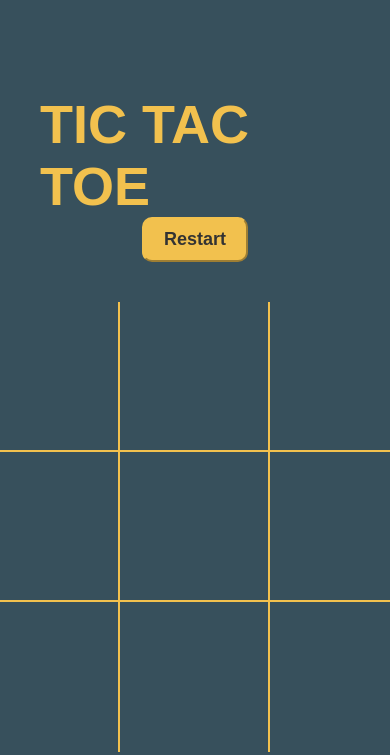
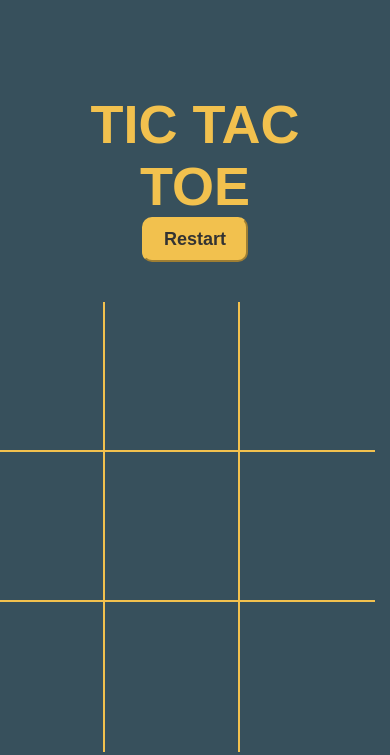
Before and after one commit to PaulinaD-code/tic-tac-toe-game, a plain HTML site: page index.html in a window 390 px wide. Shown: the top 755 px of the page. Drawn offline with Linux system fonts and the light colour scheme; a web font is replaced by a local one.

Commit message:
Update index.css

```diff
--- a/index.css
+++ b/index.css
@@ -12,6 +12,8 @@
 body{
   color: var(--orange);
   font-family: "Finger Paint", sans-serif;
+  box-sizing: border-box;
+  background-color: #37505C;
 }
 
 h1{
@@ -27,6 +29,11 @@ h1{
   align-items: center;
   flex-direction: column;
   background-color: #37505C;
+  box-sizing: border-box;
+}
+
+.container h1{
+  text-align: center;
 }
 
 #gameboard{
@@ -71,3 +78,17 @@ button:hover{
   cursor: pointer;
   transform: translate(-2px);
 }
+
+@media(max-width: 600px){
+  .box{
+    height: 150px;
+    width: 30%;
+    display: flex;
+    align-items: center;
+    justify-content: center;
+    color: var(--orange);
+    font-size: 120px;
+    border-right: 2px solid;
+    border-bottom: 2px solid;
+  }
+}
```
